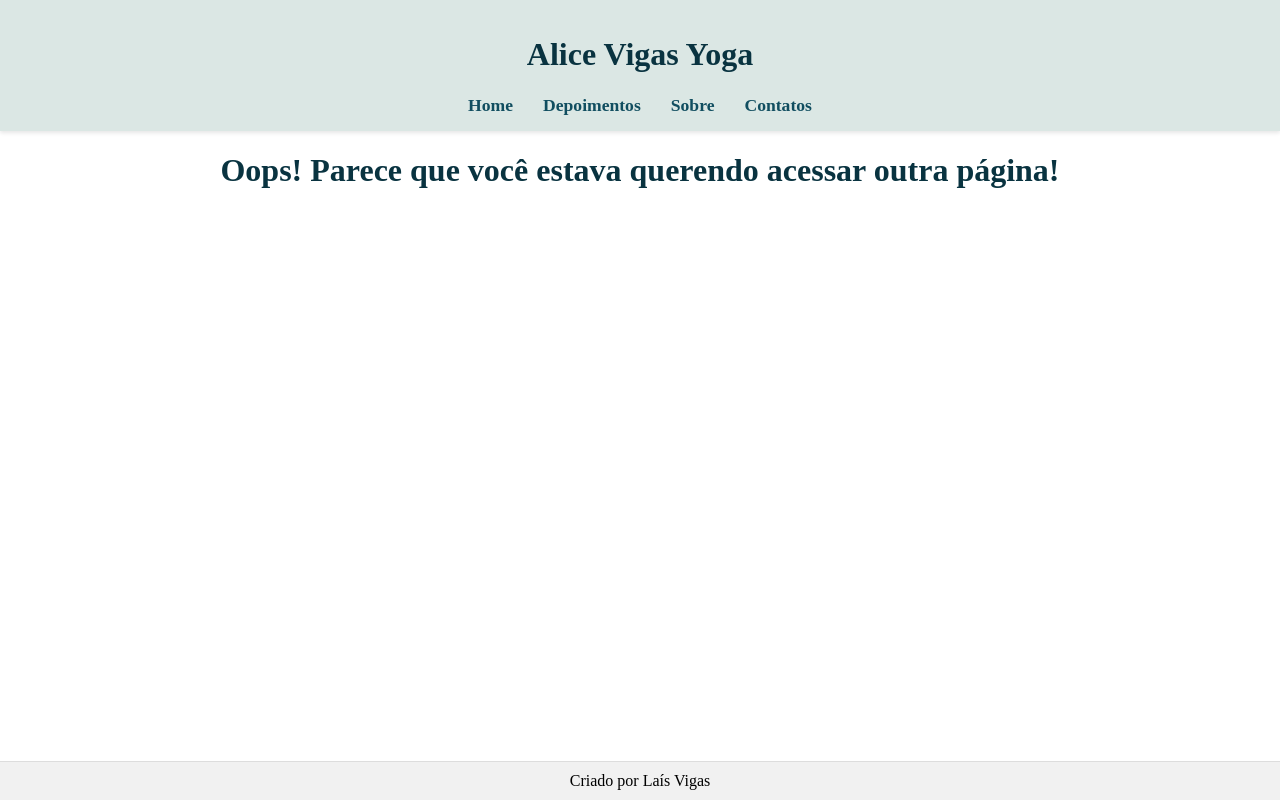
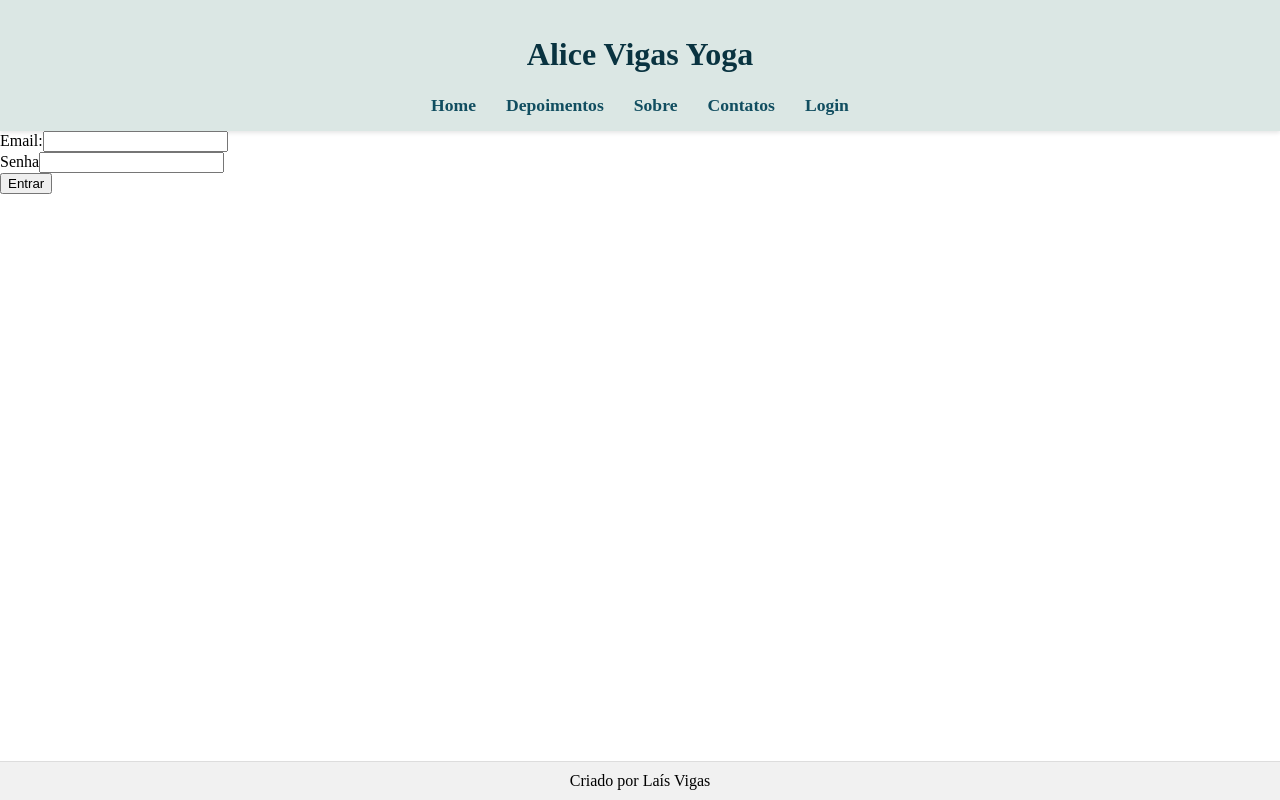
Before and after one commit to laisvigas/react-blog, a React (Vite) app: page /Login in a window 1280 px wide. Built offline with nearby package versions, Linux system fonts and the light colour scheme.

Commit message:
class 22

```diff
--- a/src/App.jsx
+++ b/src/App.jsx
@@ -6,6 +6,7 @@ import About from "./pages/About/About";
 import NotFound from "./pages/NotFound/NotFound";
 import Header from "./components/Header/Header";
 import Footer from "./components/Footer/Footer";
+import Login from "./pages/Login/Login";
 
 function App() {
   return (
@@ -19,6 +20,7 @@ function App() {
             <Route path="/Sac" element={<Sac />} />
             <Route path="/About" element={<About />} />
             <Route path="*" element={<NotFound />} />
+            <Route path="/Login" element={<Login/>}/>
           </Routes>
         </main>
         <Footer />
--- a/src/components/Header/Header.jsx
+++ b/src/components/Header/Header.jsx
@@ -20,6 +20,10 @@ function Header() {
                 <li>
                     <Link to="/Sac">Contatos</Link>
                 </li>
+
+                <li>
+                    <Link to="/Login">Login</Link>
+                </li>
             </ul>
         </header>
     )
--- /dev/null
+++ b/src/pages/Login/Login.jsx
@@ -0,0 +1,39 @@
+import { useForm } from "react-hook-form";
+function Login() {
+
+    const { handleSubmit, register } = useForm();
+
+    function enviarFormulario(dados){
+        console.log("Formulario enviado")
+        console.log(dados)
+    }
+
+    return (
+        <div>
+            <form onSubmit={handleSubmit(enviarFormulario)}>
+
+                <div>
+                    <label htmlFor="email">Email:</label>
+                    <input type="email" id="email" {...register("email", {
+                        required: true,
+                        minLength: 10,
+                        pattern: /^[a-zA-Z0-9._%+-]+@[a-zA-Z0-9.-]+\.[a-zA-Z]{2,}$/
+                        })} autoComplete="off"/>
+                </div>
+
+                <div>
+                    <label htmlFor="senha">Senha</label>
+                    <input type="password" id="senha" {...register("senha", {
+                        required: true,
+                        minLength: 6,
+                        maxLength: 15
+                        })}/>
+                </div>
+
+                <button>Entrar</button>
+            </form>
+        </div>
+    );
+}
+
+export default Login;
```
Also changed, not shown: package.json (+6 -1 lines), 1 other file (tests, documents, lock files or other folders).
